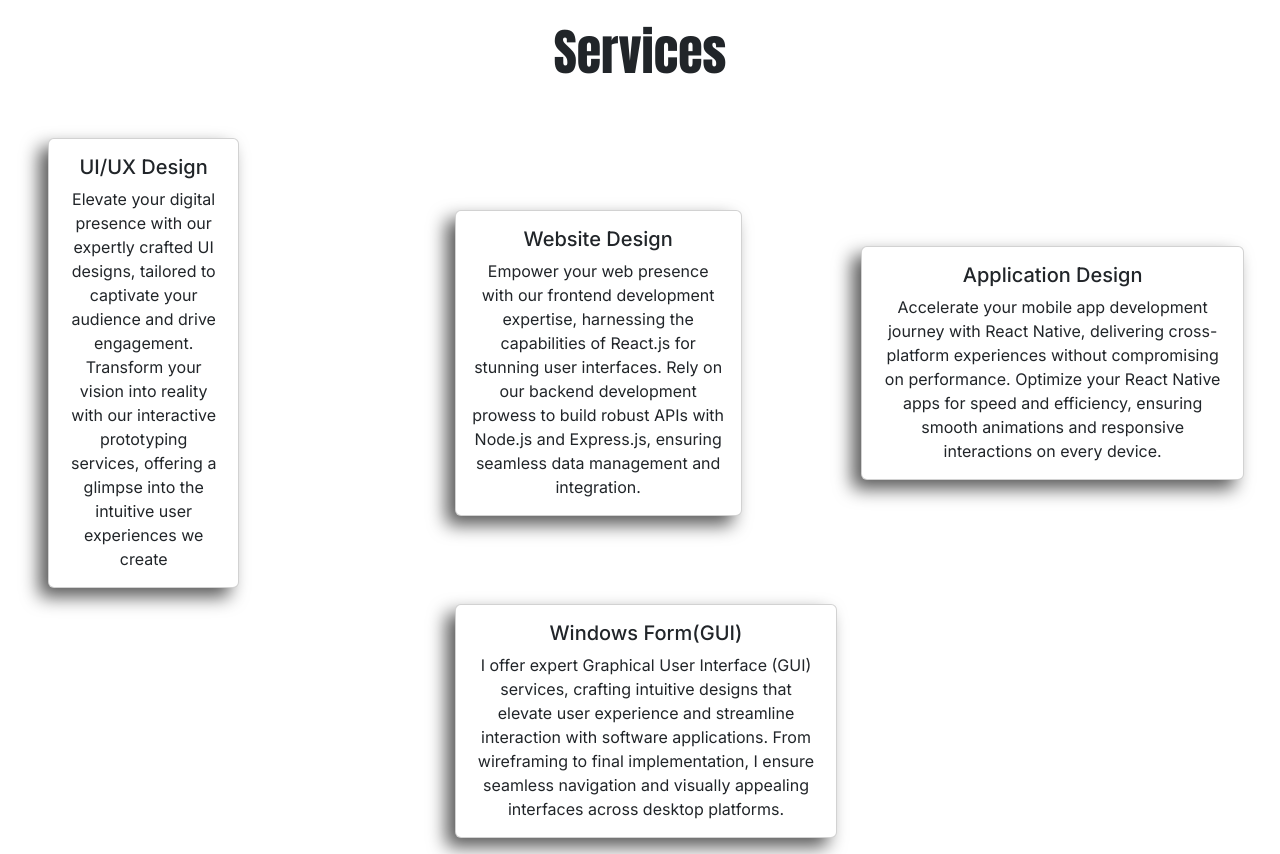
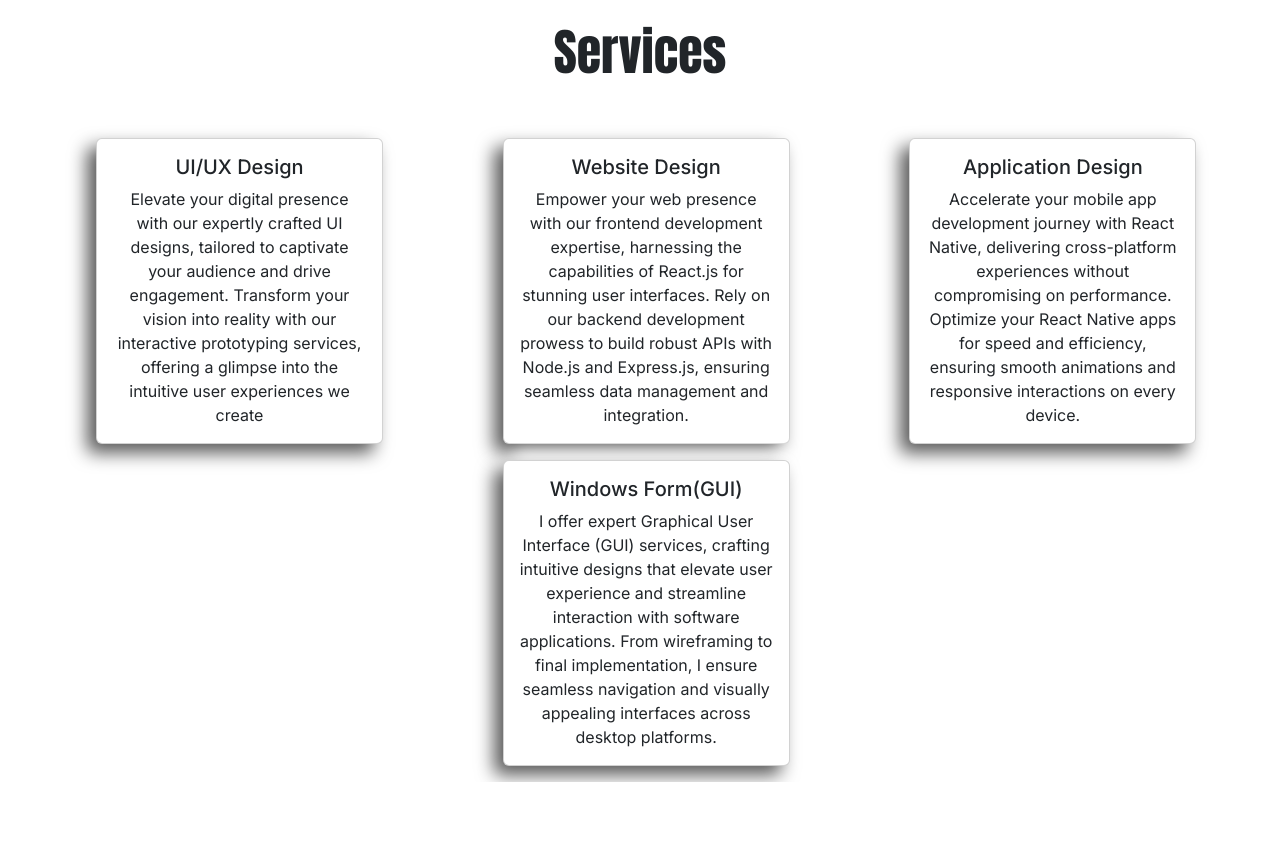
Before and after one commit to runtime-error786/Portfolio, a Next.js app: page /Dash in a window 1280 px wide. Shown: the part 2040-2894 px from the top of the page. After the commit the page ends 2822 px from the top, so only its background shows below. Built offline with nearby package versions, Linux system fonts and the light colour scheme.

Commit message:
home section added

```diff
--- a/src/app/Dash/Serv.js
+++ b/src/app/Dash/Serv.js
@@ -15,7 +15,7 @@ export default function Exp({fw}) {
                 </div>
                 <div className='row  align-items-center mt-5 ps-5'>
                     <div className=" col-lg-4 col-md-6 col-sm-12 mb-3">
-                        <div className=" w-50  card text-center ">
+                        <div className=" w-75  card text-center ms-5 ">
                             <div className="card-body">
                                 <h5 className="card-title">UI/UX Design</h5>
                                 <p className="card-text">Elevate your digital presence with our expertly crafted UI designs, tailored to captivate your audience and drive engagement.
@@ -24,7 +24,7 @@ export default function Exp({fw}) {
                         </div>
                     </div>
                     <div className="col-lg-4 col-md-6 col-sm-12 mb-3">
-                        <div className="w-75 card text-center " >
+                        <div className="w-75 card text-center ms-5" >
                             <div className="card-body">
                                 <h5 className="card-title">Website Design</h5>
                                 <p className="card-text">Empower your web presence with our frontend development expertise, harnessing the capabilities of React.js for stunning user interfaces. Rely on our backend development prowess to build robust APIs with Node.js and Express.js, ensuring seamless data management and integration.</p>
@@ -32,7 +32,7 @@ export default function Exp({fw}) {
                         </div>
                     </div>
                     <div className="col-lg-4 col-md-6 col-sm-12 mb-3">
-                        <div className="card text-center w-100" >
+                        <div className="card text-center w-75 ms-5" >
                             <div className="card-body">
                                 <h5 className="card-title">Application Design</h5>
                                 <p className="card-text">Accelerate your mobile app development journey with React Native, delivering cross-platform experiences without compromising on performance. Optimize your React Native apps for speed and efficiency, ensuring smooth animations and responsive interactions on every device.</p>
@@ -40,7 +40,7 @@ export default function Exp({fw}) {
                         </div>
                     </div>
                     <div className="col-lg-4 col-md-6 col-sm-12 offset-lg-4 mb-3">
-                        <div className="card text-center w-100"  >
+                        <div className="card text-center w-75 ms-5"  >
                             <div className="card-body">
                                 <h5 className="card-title">Windows Form(GUI)</h5>
                                 <p className="card-text">I offer expert Graphical User Interface (GUI) services, crafting intuitive designs that elevate user experience and streamline interaction with software applications. From wireframing to final implementation, I ensure seamless navigation and visually appealing interfaces across desktop platforms.</p>
```
